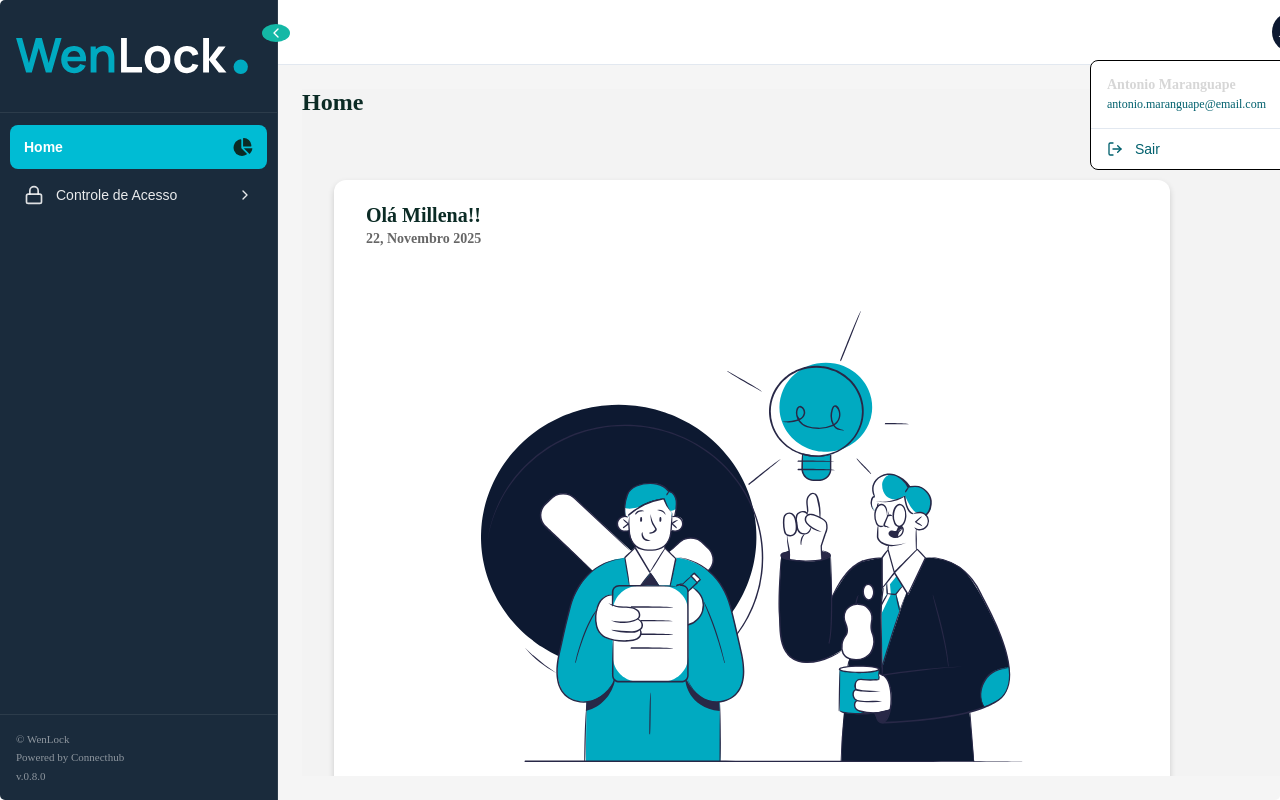
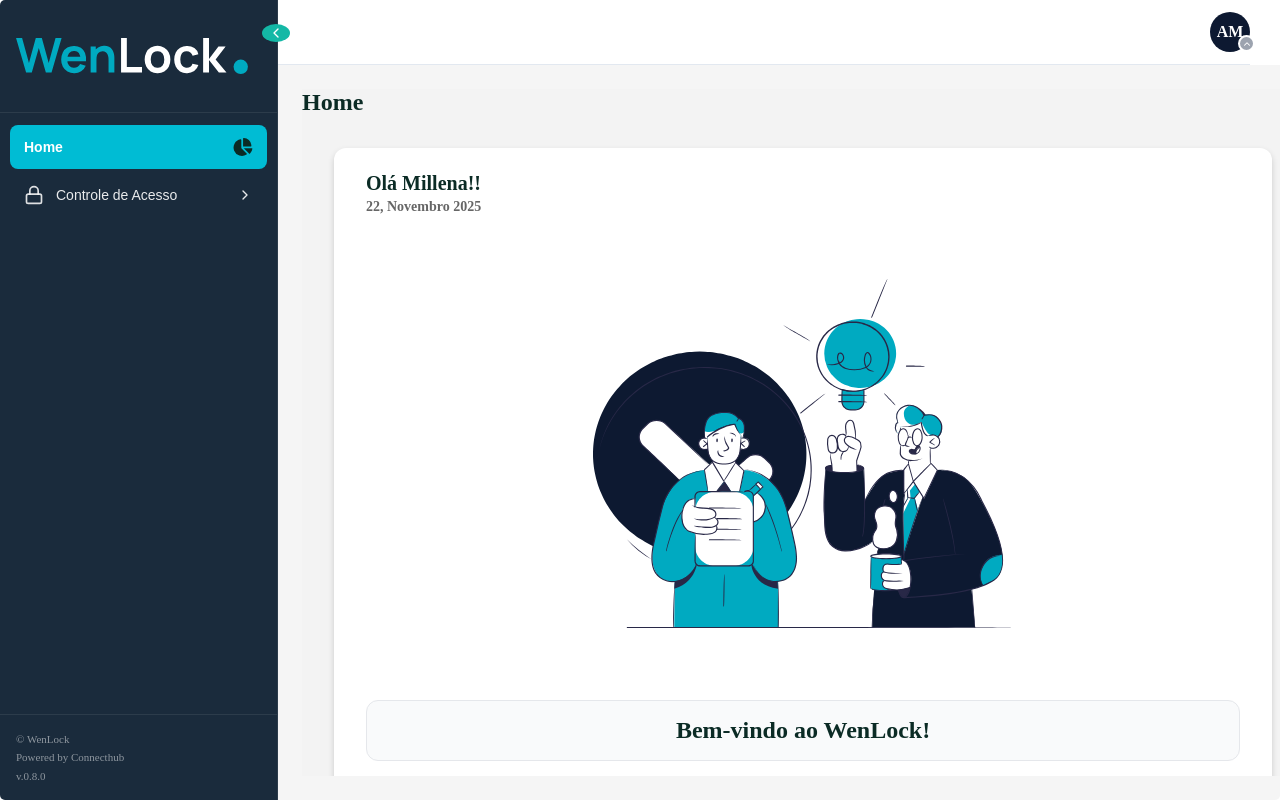
Before and after one commit to antoniomaranguape/wenlocktst, a React (Vite) app: page /home in a window 1280 px wide. Built offline with nearby package versions, Linux system fonts and the light colour scheme.

Commit message:
fix headline component

```diff
--- a/src/components/headline/index.tsx
+++ b/src/components/headline/index.tsx
@@ -1,5 +1,15 @@
-import { LogOut } from "lucide-react";
-import "./style.css";
+import { LogOut, ChevronUp } from "lucide-react";
+import {
+  HeaderContainer,
+  UserProfile,
+  UserAvatar,
+  UserAvatarChevron,
+  UserDropdown,
+  UserInfo,
+  UserName,
+  UserEmail,
+  LogoutButton,
+} from "./style";
 
 //dados mocados
 const user = {
@@ -20,25 +30,26 @@ function Header() {
   };
 
   return (
-    <header className="header-container">
-      <div className="user-profile">
-        {}
-        <div className="user-avatar">
+    <HeaderContainer>
+      <UserProfile>
+        <UserAvatar>
           <span>{getInitials(user.name)}</span>
-        </div>
-        {}
-        <div className="user-dropdown">
-          <div className="user-info">
-            <p className="user-name">{user.name}</p>
-            <p className="user-email">{user.email}</p>
-          </div>
-          <button className="logout-button" onClick={handleLogout}>
+          <UserAvatarChevron>
+            <ChevronUp size={10} color="white" strokeWidth={2.5} />
+          </UserAvatarChevron>
+        </UserAvatar>
+        <UserDropdown>
+          <UserInfo>
+            <UserName>{user.name}</UserName>
+            <UserEmail>{user.email}</UserEmail>
+          </UserInfo>
+          <LogoutButton onClick={handleLogout}>
             <LogOut size={16} />
             <span>Sair</span>
-          </button>
-        </div>
-      </div>
-    </header>
+          </LogoutButton>
+        </UserDropdown>
+      </UserProfile>
+    </HeaderContainer>
   );
 }
 
--- a/src/components/headline/style.css
+++ /dev/null
@@ -1,98 +0,0 @@
-.header-container {
-  display: flex;
-  align-items: center;
-  padding: 0 32px;
-  height: 64px;
-  background-color: #FFFFFF;
-  border-bottom: 1px solid #e2e8f0;
-  width: 100%;
-  flex-shrink: 0;
-}
-
-.user-profile {
-  position: relative;
-  display: flex;
-  align-items: center;
-  margin-left: auto;
-}
-
-.user-avatar {
-  width: 40px;
-  height: 40px;
-  border-radius: 50%;
-  color: white;
-  background-color: #0D1931;
-  display: flex;
-  align-items: center;
-  justify-content: center;
-  font-weight: 600;
-  font-size: 16px;
-  cursor: pointer;
-  user-select: none;
-}
-
-.user-avatar:hover {
-  transform: scale(1.05);
-}
-
-.user-dropdown {
-  display: block;
-  position: absolute;
-  top: 120%;
-  right: 0;
-  width: 220px;
-  background-color: white;
-  border-radius: 8px;
-  box-shadow: 0, 4px, 12px rgba(0, 0, 0, 0.1);
-  border: 1px solid;
-  z-index: 100;
-  overflow: hidden;
-}
-
-.user-profile:hover .user-dropdown {
-  display: block;
-}
-
-.user-info {
-  padding: 16px;
-  border-bottom: 1px solid #e2e8f0;
-}
-
-.user-name {
-  font-weight: 600;
-  font-size: 14px;
-  color: #00000029;
-  margin: 0;
-  cursor: auto;
-  white-space: nowrap;
-  overflow: hidden;
-  text-overflow: ellipsis;
-}
-
-.user-email {
-  font-size: 12px;
-  color: #00606d;
-  margin: 4px 0 0;
-  white-space: nowrap;
-  overflow: hidden;
-  text-overflow: ellipsis;
-}
-
-.logout-button {
-  display: flex;
-  align-items: center;
-  gap: 12px;
-  width: 100%;
-  padding: 12px 16px;
-  border: none;
-  background: transparent;
-  color: #00606d;
-  cursor: pointer;
-  font-size: 14px;
-  text-align: left;
-  transition: background-color 0.2s ease, color 0.2s ease;
-}
-
-.logout-button:hover {
-  background-color: #f1f3f5;
-}
--- /dev/null
+++ b/src/components/headline/style.ts
@@ -0,0 +1,114 @@
+import styled from "styled-components";
+
+export const HeaderContainer = styled.header`
+  display: flex;
+  align-items: center;
+  height: 64px;
+  background-color: #ffffff;
+  border-bottom: 1px solid #e2e8f0;
+  width: calc(100% - 30px);
+  flex-shrink: 0;
+`;
+
+export const UserDropdown = styled.div`
+  display: none;
+  position: absolute;
+  top: 120%;
+  right: 0;
+  width: 220px;
+  background-color: white;
+  border-radius: 8px;
+  box-shadow: 0 4px 12px rgba(0, 0, 0, 0.1);
+  border: 1px solid #e2e8f0;
+  z-index: 100;
+  overflow: hidden;
+`;
+
+export const UserProfile = styled.div`
+  position: relative;
+  display: flex;
+  align-items: center;
+  margin-left: auto;
+
+  &:hover ${UserDropdown} {
+    display: block;
+  }
+`;
+
+export const UserAvatar = styled.div`
+  position: relative;
+  width: 40px;
+  height: 40px;
+  border-radius: 50%;
+  color: white;
+  background-color: #0d1931;
+  display: flex;
+  align-items: center;
+  justify-content: center;
+  font-weight: 600;
+  font-size: 16px;
+  cursor: pointer;
+  user-select: none;
+
+  &:hover {
+    transform: scale(1.05);
+  }
+`;
+
+export const UserAvatarChevron = styled.div`
+  position: absolute;
+  bottom: 0;
+  left: 28px;
+  width: 13px;
+  height: 13px;
+  border-radius: 50%;
+  background-color: #9ca3af;
+  display: flex;
+  align-items: center;
+  justify-content: center;
+  border: 2px solid #ffffff;
+`;
+
+export const UserInfo = styled.div`
+  padding: 16px;
+  border-bottom: 1px solid #e2e8f0;
+`;
+
+export const UserName = styled.p`
+  font-weight: 600;
+  font-size: 14px;
+  color: #00000029;
+  margin: 0;
+  cursor: auto;
+  white-space: nowrap;
+  overflow: hidden;
+  text-overflow: ellipsis;
+`;
+
+export const UserEmail = styled.p`
+  font-size: 12px;
+  color: #00606d;
+  margin: 4px 0 0;
+  white-space: nowrap;
+  overflow: hidden;
+  text-overflow: ellipsis;
+`;
+
+export const LogoutButton = styled.button`
+  display: flex;
+  align-items: center;
+  gap: 12px;
+  width: 100%;
+  padding: 12px 16px;
+  border: none;
+  background: transparent;
+  color: #00606d;
+  cursor: pointer;
+  font-size: 14px;
+  text-align: left;
+  transition: background-color 0.2s ease, color 0.2s ease;
+
+  &:hover {
+    background-color: #f1f3f5;
+  }
+`;
--- a/src/pages/home/style.css
+++ b/src/pages/home/style.css
@@ -22,12 +22,7 @@
   padding: 32px;
   box-sizing: border-box;
   overflow: hidden;
-  max-width: 900px;
-}
-
-/* Título "Home" no topo, fora do card */
-.textHome {
-  margin: 0 0 32px;
+  width: 100%;
 }
 
 .textHome h1 {
@@ -73,7 +68,7 @@
 }
 
 .imagem img {
-  max-width: 100%;
+  max-width: 70%;
   height: auto;
   display: block;
 }
```
